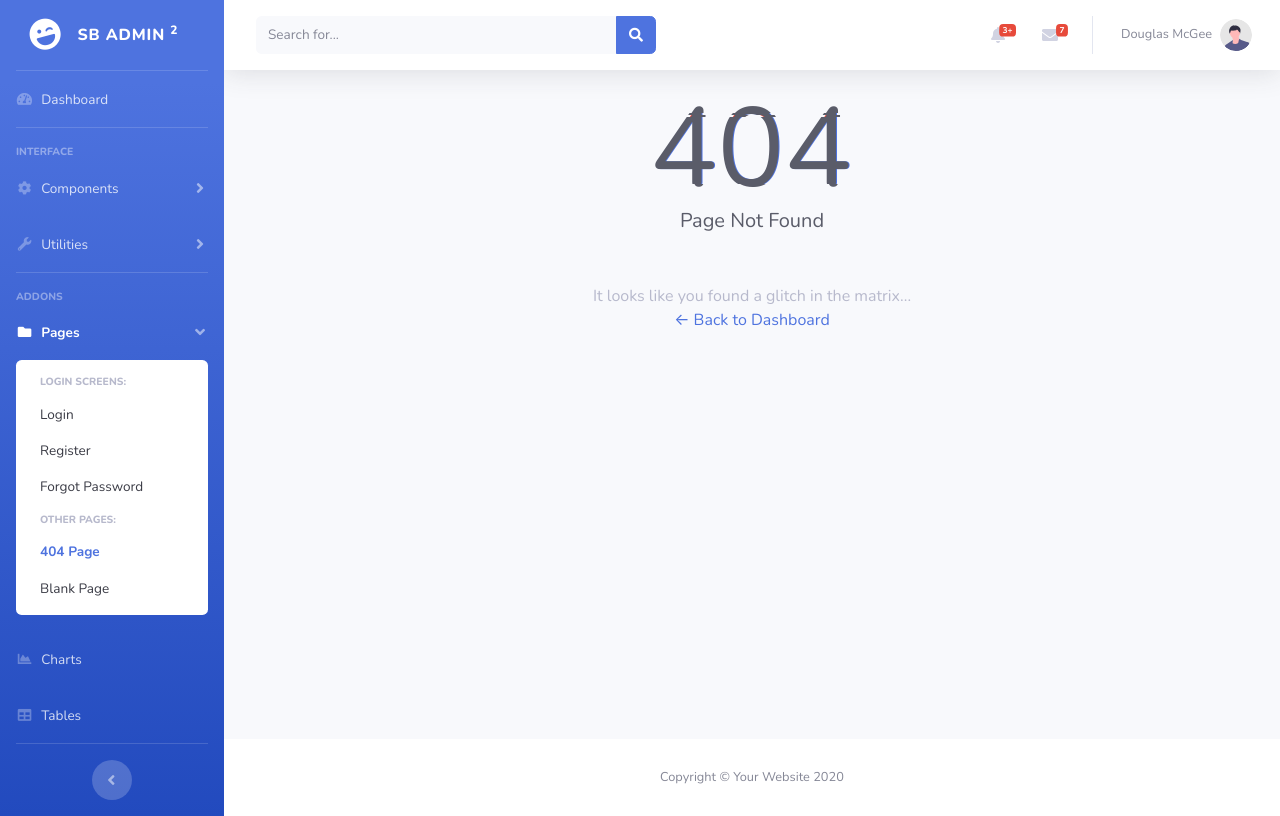
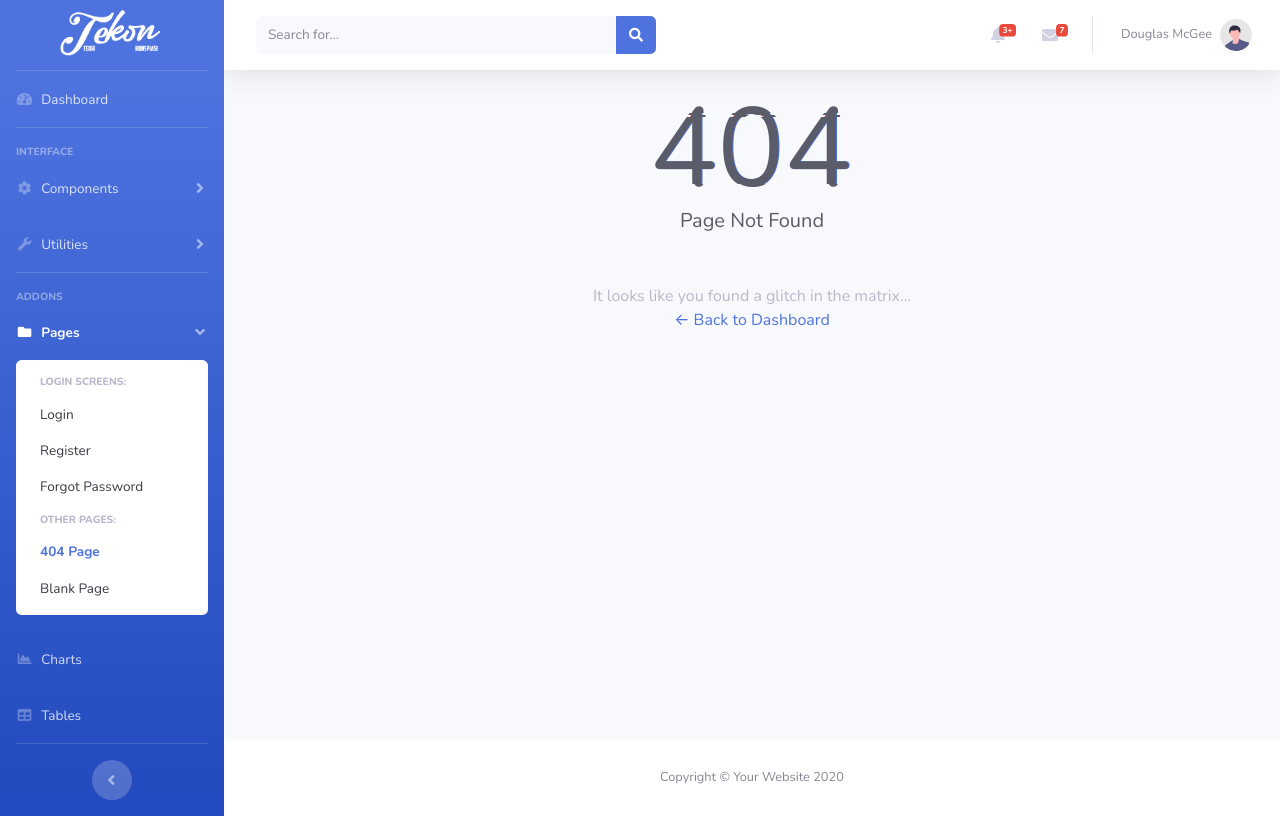
Before and after one commit to graceyudhaaa/IMK, a website with bundled scripts: page admin/404.html in a window 1280 px wide. Built offline with nearby package versions, Linux system fonts and the light colour scheme.

Commit message:
Add <loka> ganti logo

```diff
--- a/admin/404.html
+++ b/admin/404.html
@@ -32,10 +32,9 @@
 
             <!-- Sidebar - Brand -->
             <a class="sidebar-brand d-flex align-items-center justify-content-center" href="index.html">
-                <div class="sidebar-brand-icon rotate-n-15">
-                    <i class="fas fa-laugh-wink"></i>
+                <div class="sidebar-brand mb-5">
+                    <img src="../img/tekonbg.png" width="120" height="auto">
                 </div>
-                <div class="sidebar-brand-text mx-3">SB Admin <sup>2</sup></div>
             </a>
 
             <!-- Divider -->
```
Also changed, not shown: admin/blank.html (+2 -3 lines).
